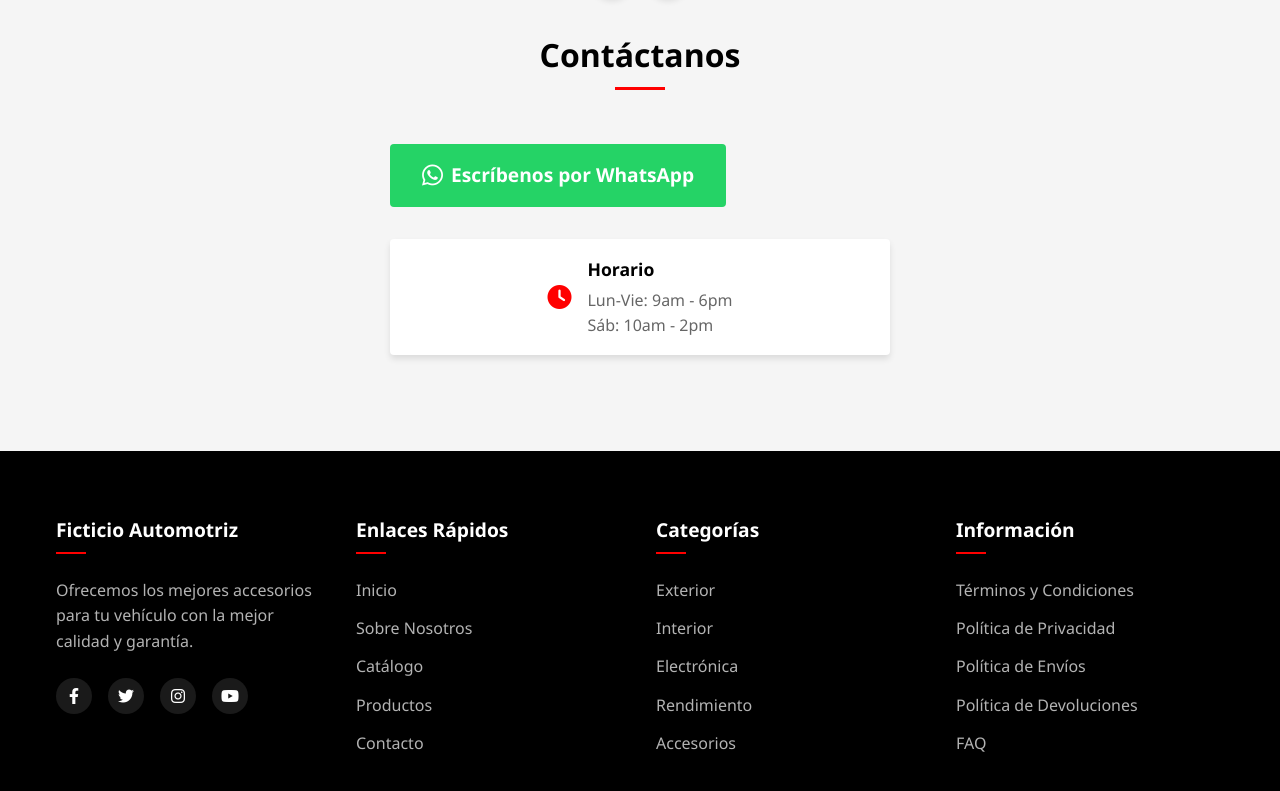
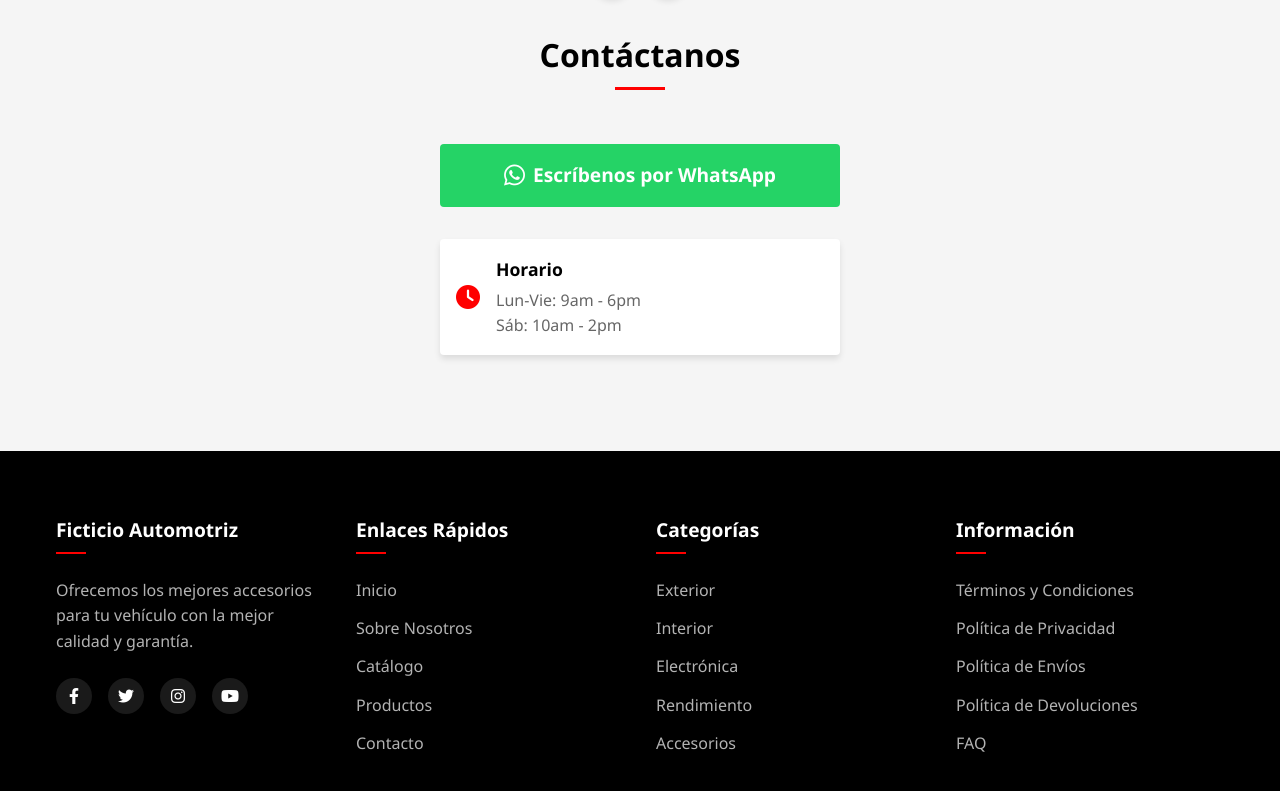
Before and after one commit to Zezenta/Ficticio-Automotriz, a plain HTML site: page index.html in a window 1280 px wide. Shown: the part 3391-4182 px from the top of the page. Drawn offline with Linux system fonts and the light colour scheme.

Commit message:
Fix buttons

```diff
--- a/style.css
+++ b/style.css
@@ -850,13 +850,17 @@ button {
     max-width: 500px;
     margin: 0 auto;
     box-sizing: border-box;
-    animation: none;
+    display: flex;
+    flex-direction: column;
+    align-items: center;
 }
 
 .contact__whatsapp-button {
-    display: inline-flex;
+    display: flex;
     align-items: center;
     justify-content: center;
+    width: 100%;
+    max-width: 300px;
     background-color: #25D366;
     color: var(--color-white);
     padding: 1rem 2rem;
@@ -880,13 +884,15 @@ button {
 .contact__schedule {
     display: flex;
     align-items: center;
-    justify-content: center;
+    justify-content: flex-start;
     gap: 1rem;
     padding: 1rem;
     background-color: var(--color-white);
     border-radius: var(--border-radius);
     box-shadow: var(--shadow);
-    animation: none;
+    width: 100%;
+    max-width: 300px;
+    box-sizing: border-box;
 }
 
 .contact__icon {
@@ -904,10 +910,10 @@ button {
     color: var(--color-gray-dark);
 }
 
-@media (max-width: 768px) {
-    .contact__whatsapp-button {
-        width: 90%;
-        max-width: 300px;
+@media (min-width: 768px) {
+    .contact__whatsapp-button,
+    .contact__schedule {
+        max-width: 400px;
     }
 }
 
```
